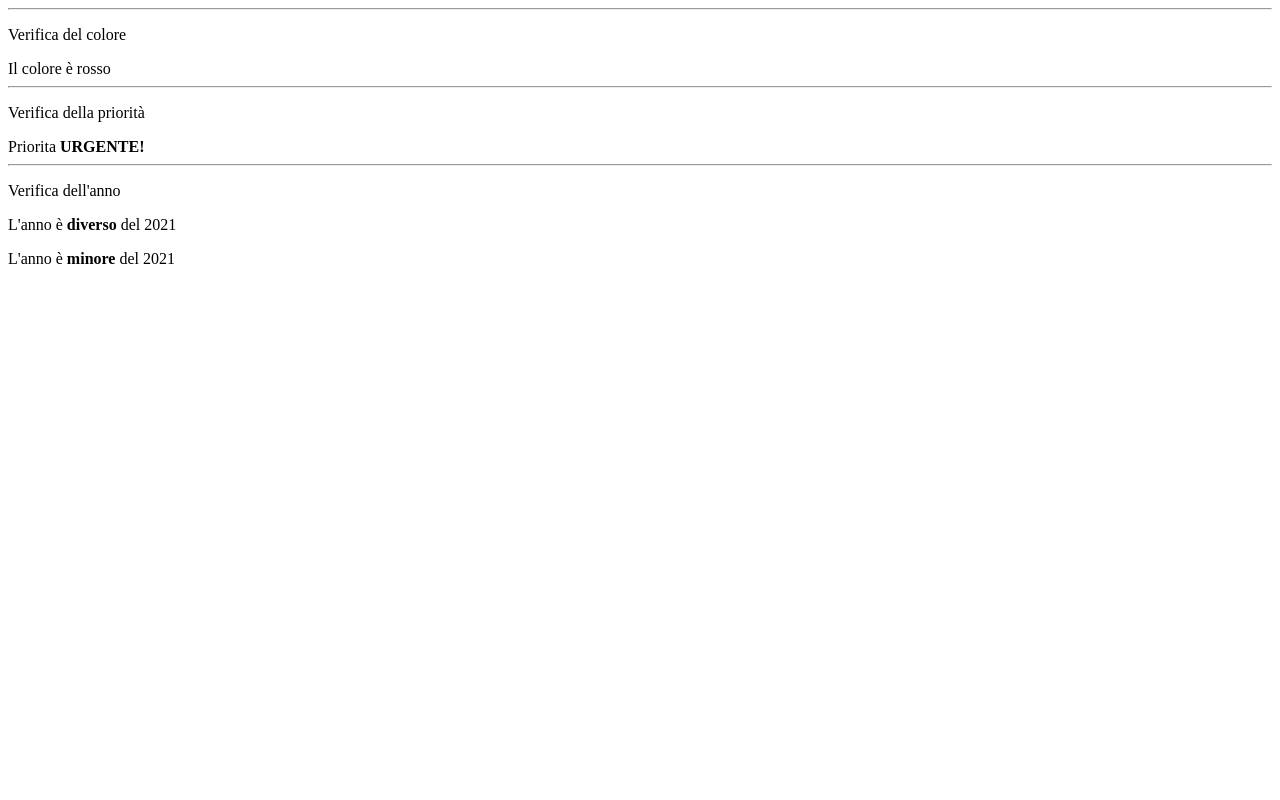
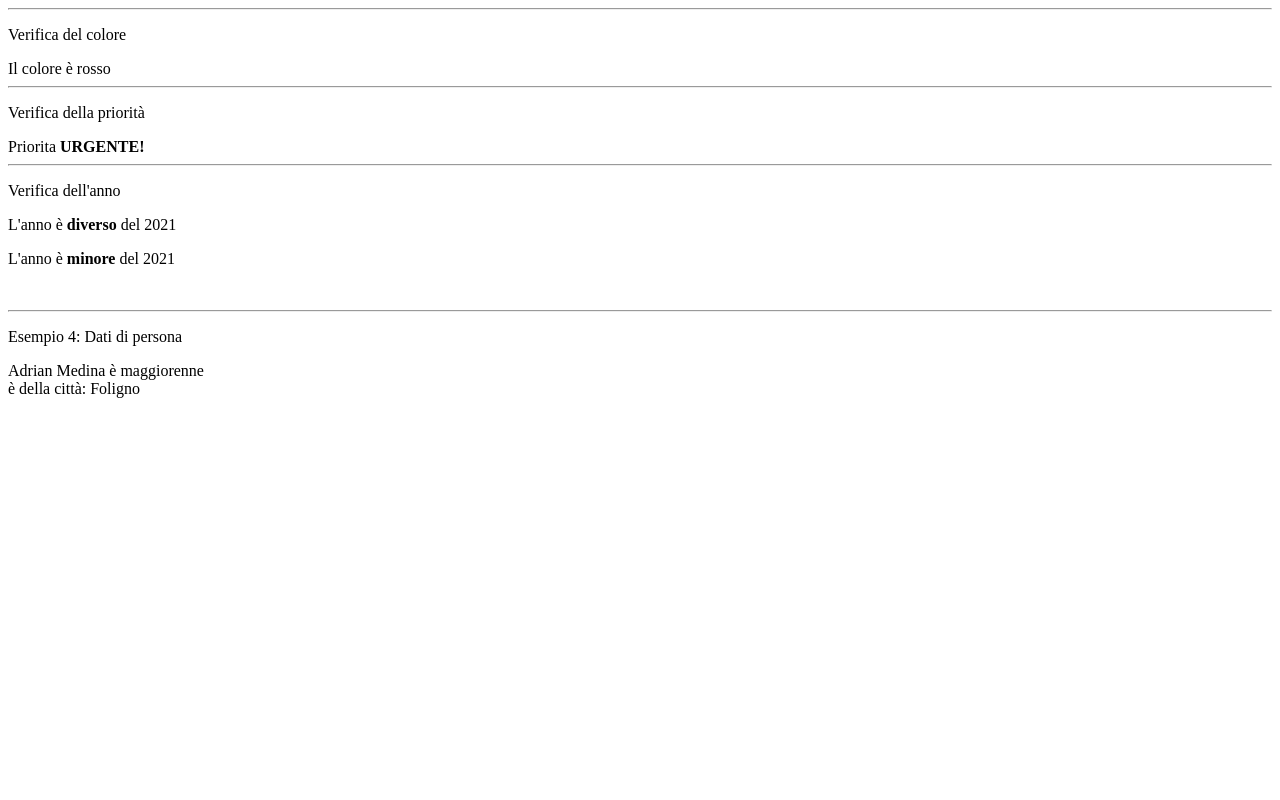
Before and after one commit to amedina14/master-php, a PHP site: page / in a window 1280 px wide. Run offline with PHP 8.4, Linux system fonts and the light colour scheme.

Commit message:
esempio 4, operatori di comparazione con dati e funzione senza ritorno

```diff
--- a/imparando-php/08-condizionali/index.php
+++ b/imparando-php/08-condizionali/index.php
@@ -81,3 +81,28 @@ if($year<>2021){
 } else{
     echo 'L\'anno è <b>uguale</b> al 2021';
 }
+
+/*
+ * Esempio 4
+ */
+function verificaDati($nome,$eta,$citta,$continente,$maggioriaEta){//funzione senza ritorno
+    if($eta>=$maggioriaEta){
+        echo "$nome è maggiorenne";
+        if ($continente=="Europa"){
+            echo '<br>è della città: '.$citta;
+        } else {
+            echo '<br>'.$nome.' Non è europeo';
+        }
+    } else {
+        echo "$nome è minorenne";
+    }
+}
+
+echo '<br><hr/><p>Esempio 4: Dati di persona</p>';
+$nome="Adrian Medina";
+$eta=24;
+$citta="Foligno";
+$continente="Europa";
+$maggioriaEta=18;
+
+verificaDati($nome, $eta, $citta, $continente, $maggioriaEta);
```
